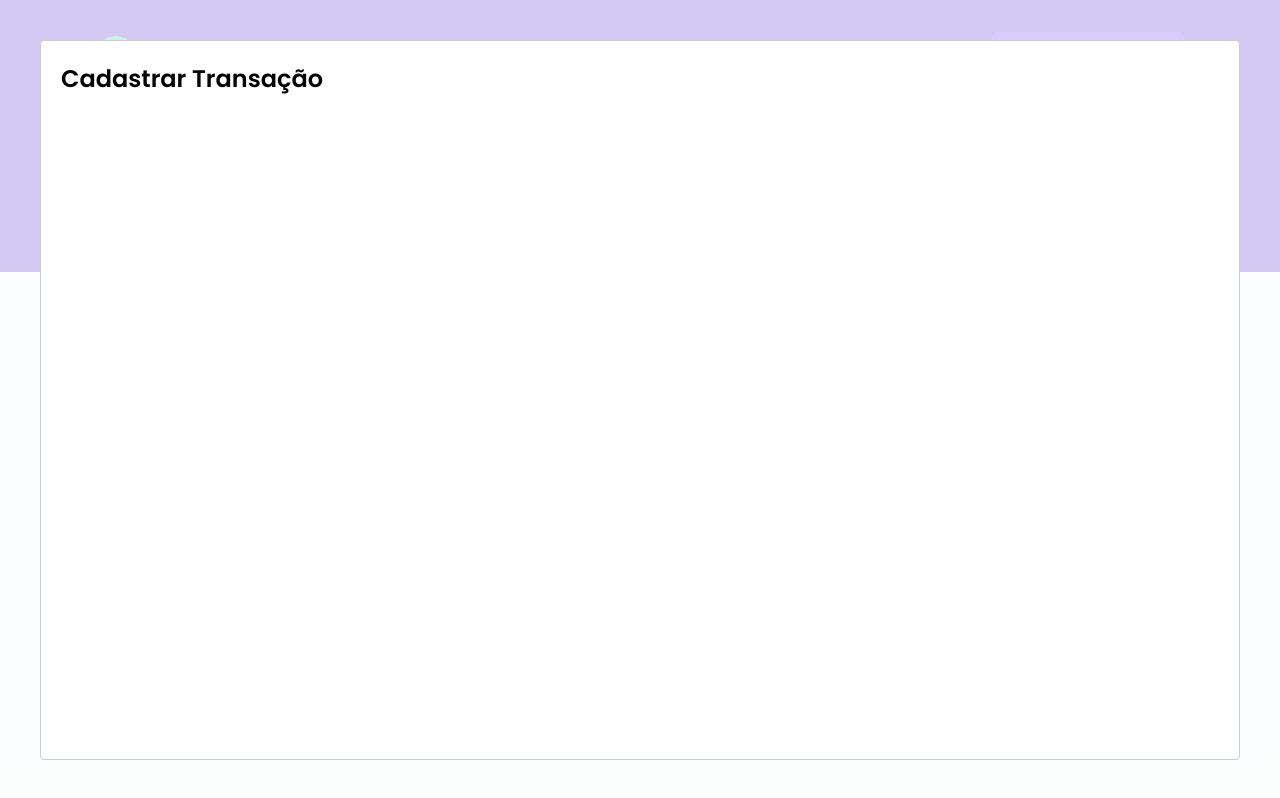
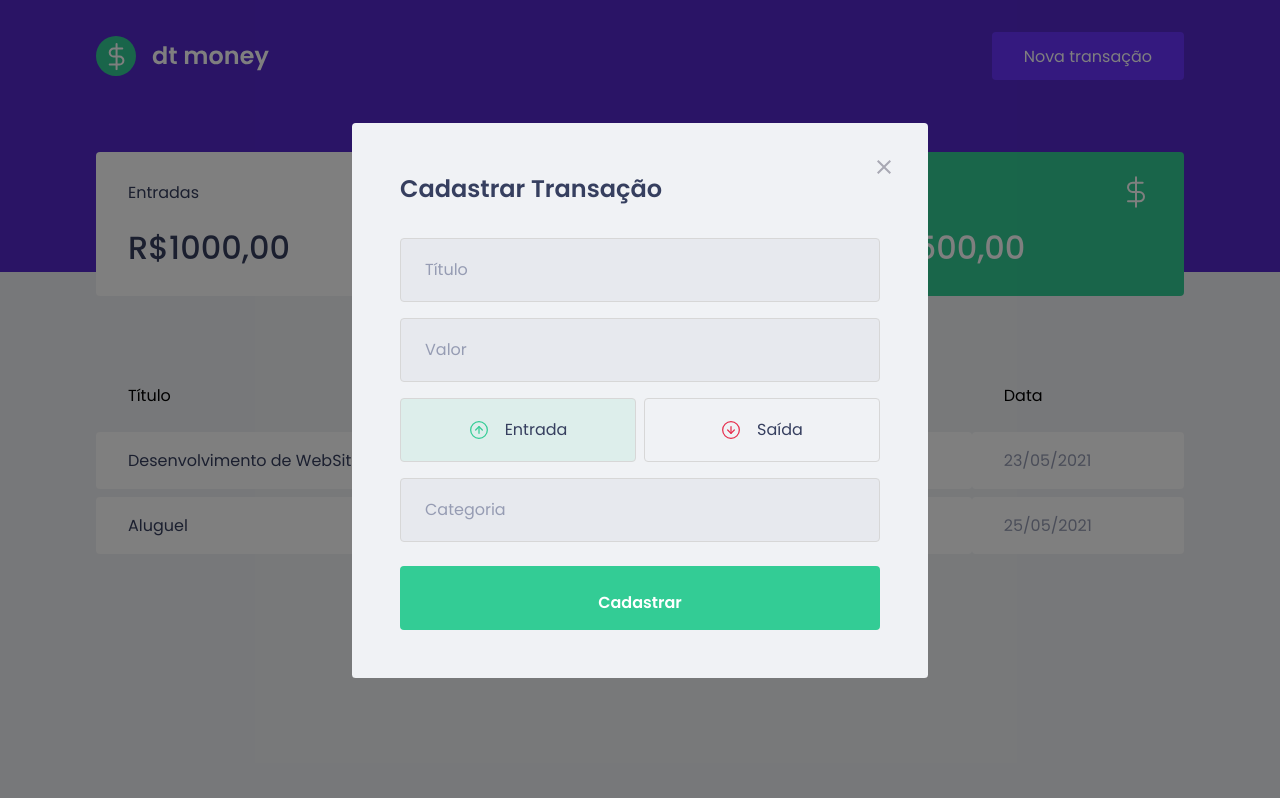
Before and after one commit to chtsilva/EstudoReactJS, a React (Create React App) app: page / in a window 1280 px wide. Both pictures are taken after a click on the button "Nova transação". Built offline with nearby package versions, Linux system fonts and the light colour scheme; no server answers; what miragejs would draw is missing.

Commit message:
Estilização parcialmente concluida

```diff
--- a/package.json
+++ b/package.json
@@ -5,6 +5,7 @@
   "dependencies": {
     "axios": "^0.21.1",
     "miragejs": "^0.1.41",
+    "polished": "^4.1.2",
     "react": "^17.0.2",
     "react-dom": "^17.0.2",
     "react-modal": "^3.13.1",
--- a/src/Components/NewTransactionModal/index.tsx
+++ b/src/Components/NewTransactionModal/index.tsx
@@ -1,16 +1,77 @@
+import { useState } from 'react'
 import Modal from 'react-modal'
+import closeImg from '../../assets/close.svg'
+import incomeImg from '../../assets/income.svg'
+import outcomeImg from '../../assets/outcome.svg'
+import { Container, TransactionTypeContainer, RadioBox } from './styles'
+
 
 interface NewTransactionModalProps {
   isOpen: boolean,
   onRequestClose: () => void;
 }
 
+const colors = {
+  green: '#33CC95',
+  red: '#E52E4D'
+}
+
 export function NewTransactionModal({ isOpen, onRequestClose }: NewTransactionModalProps) {
+  const [type, setType] = useState('deposit')
+
   return (
     <Modal
       isOpen={isOpen}
-      onRequestClose={onRequestClose}>
-      <h2>Cadastrar Transação</h2>
+      onRequestClose={onRequestClose}
+      overlayClassName="react-modal-overlay"
+      className="react-modal-content"
+    >
+      <button
+        type="button"
+        onClick={onRequestClose}
+        className="react-modal-close"
+      >
+        <img src={closeImg} alt="Fechar modal" />
+      </button>
+      <Container>
+        <h2>Cadastrar Transação</h2>
+        <input
+          placeholder="Título"
+        />
+        <input
+          type="number"
+          placeholder="Valor"
+        />
+        <TransactionTypeContainer>
+          <RadioBox
+            type="button"
+            onClick={() => { setType('deposit'); }}
+            isActive={type === 'deposit'}
+            activeColor="green"
+          >
+            <img src={incomeImg} alt="Entrada" />
+            <span>Entrada</span>
+          </RadioBox>
+          <RadioBox
+            type="button"
+            onClick={() => { setType('withdraw'); }}
+            isActive={type === 'withdraw'}
+            activeColor="red"
+          >
+            <img src={outcomeImg} alt="Saída" />
+            <span>Saída</span>
+          </RadioBox>
+        </TransactionTypeContainer>
+
+
+        <input
+          placeholder="Categoria"
+        />
+        <button type="submit">
+          Cadastrar
+        </button>
+
+      </Container>
     </Modal>
   )
 }
--- a/src/Components/NewTransactionModal/styles.ts
+++ b/src/Components/NewTransactionModal/styles.ts
@@ -1,5 +1,93 @@
 import styled from "styled-components";
+import { darken, transparentize } from 'polished'
+
+export const Container = styled.form`
+  h2{
+    color: var(--text-title);
+    font-size: 1.5rem;
+    margin-bottom: 2rem;
+  }
+  input{
+    width: 100%;
+    padding: 0 1.5rem;
+    height: 4rem;
+    border-radius: 0.25rem;
+    border: 1px solid #d7d7d7;
+    background: #e7e9ee;
+    font-weight: 400;
+    font-size: 1rem;
+
+  &::placeholder{
+    color: var(--text-body)
+  }
+  & + input{
+    margin-top: 1rem;
+  }
+  }
+  button[type="submit"]{
+    width: 100%;
+    padding: 1.5rem;
+    height: 4rem;
+    background: var(--green);
+    color: #FFF;
+    border-radius: 0.25rem;
+    border: 0;
+    font-size: 1rem;
+    margin-top: 1.5rem;
+    font-weight: 600;
+
+    transition: filter 0.2s;
+    &:hover{
+      filter: brightness(0.9)
+    }
+  }
+`;
+
+export const TransactionTypeContainer = styled.div`
+  margin: 1rem 0;
+  display: grid;
+  grid-template-columns: 1fr 1fr;
+  gap: 0.5rem;
+`;
+
+interface RadioBoxProps {
+  isActive: boolean;
+  activeColor: 'green' | 'red';
+}
+
+const colors = {
+  green: '#33CC95',
+  red: '#E52E4D'
+}
 
 
-export const Container = styled.div`
+export const RadioBox = styled.button<RadioBoxProps>`
+  height: 4rem;
+  border: 1px solid #d7d7d7;
+  border-radius: 0.25rem;
+  background: ${(props) => props.isActive
+    ? transparentize(0.9, colors[props.activeColor]) :
+    'transparent'
+  };
+  display: flex;
+  align-items: center;
+  justify-content: center;
+
+  transition: border-color 0.2s;
+
+  &:hover{
+    border-color: ${darken(0.1, '#d7d7d7')} ;
+  }
+
+  img{
+    height: 20px;
+    width: 20px;
+  }
+  span{
+    display: inline-block;
+    margin-left: 1rem;
+    font-size: 1rem;
+    color: var(--text-title);
+  }
+
 `;
--- a/src/styles/global.ts
+++ b/src/styles/global.ts
@@ -52,4 +52,35 @@
   }
 
 
+  .react-modal-overlay{
+    background: rgba(0, 0, 0, 0.5);
+    position: fixed;
+    top: 0;
+    bottom: 0;
+    right: 0;
+    left: 0;
+    display: flex;
+    align-items: center;
+    justify-content: center;
+  }
+  .react-modal-content{
+    width: 100%;
+    max-width: 576px;
+    background: var(--background);
+    padding: 3rem;
+    position: relative;
+    border-radius: 0.24rem;
+  }
+.react-modal-close{
+  position:absolute;
+  right: 1.5rem;
+  top: 1.5rem;
+  border: 0;
+  background: transparent;
+  transition: filter 0.2s;
+&:hover{
+  filter: brightness(0.8);
+}
+
+}
 `
```
Also changed, not shown: 1 other file (tests, documents, lock files or other folders).
